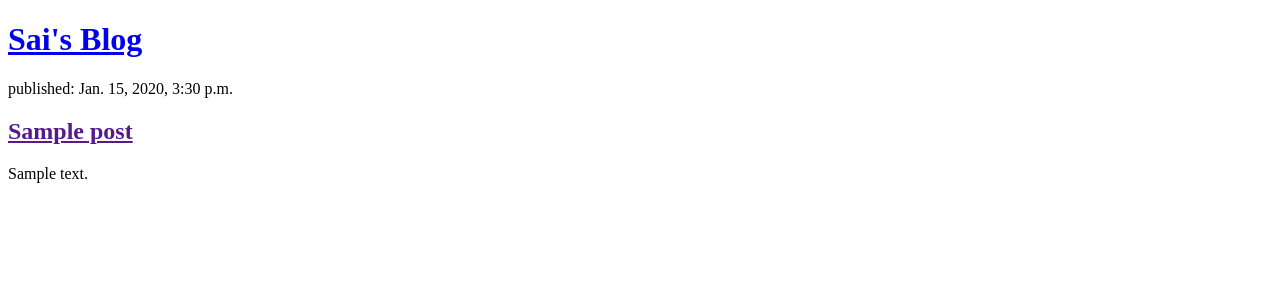
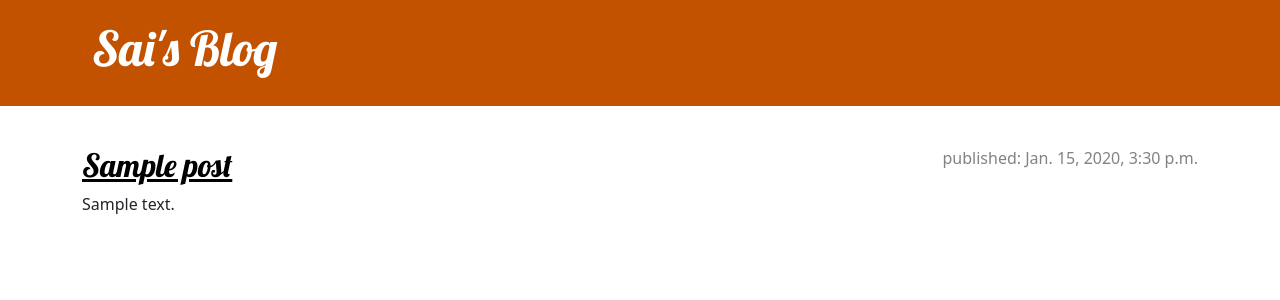
Before and after one commit to th3grimreaper/mysite, a Django app: page / in a window 1280 px wide. Shown: the top 300 px of the page. Run offline with Django 4.2, Linux system fonts and the light colour scheme; tables that the repository leaves empty hold one stand-in row (values such as "Sample post"); parts of the project's set-up code (start-up, migrations or seed data) failed here and were passed over.

Commit message:
add view and template for post detail with CSS

```diff
--- /dev/null
+++ b/blog/static/css/blog.css
@@ -0,0 +1,86 @@
+/* body { */
+/*   padding-left: 1em; */
+/* } */
+/**/
+/* article { */
+/*   padding-top: 2em; */
+/* } */
+
+.page-header {
+  background-color: #c25100;
+  margin-top: 0;
+  margin-bottom: 40px;
+  padding: 20px 20px 20px 40px;
+}
+
+.page-header h1,
+.page-header h1 a,
+.page-header h1 a:visited,
+.page-header h1 a:active {
+  color: #ffffff;
+  font-size: 36pt;
+  text-decoration: none;
+}
+
+h1,
+h2,
+h3,
+h4 {
+  font-family: "Lobster";
+}
+
+.date {
+  color: #828282;
+}
+
+.save {
+  float: right;
+}
+
+.post-form textarea,
+.post-form input {
+  width: 100%;
+}
+
+.top-menu,
+.top-menu:hover,
+.top-menu:visited {
+  color: #ffffff;
+  float: right;
+  font-size: 26pt;
+  margin-right: 20px;
+}
+
+.post {
+  margin-bottom: 70px;
+}
+
+.post h2 a,
+.post h2 a:visited {
+  color: #000000;
+}
+
+.post > .date,
+.post > .actions {
+  float: right;
+}
+
+.btn-secondary,
+.btn-secondary:visited {
+  color: #c25100;
+  background: none;
+  border-color: #c25100;
+  margin-left: 15px;
+}
+
+.btn-secondary:hover {
+  color: #ffffff;
+  background-color: #c25100;
+}
+
+/* :is(h1, h2) a { */
+/*   color: #c25100; */
+/*   font-weight: 700; */
+/*   text-decoration: none; */
+/*   font-family: "Lobster"; */
+/* } */
--- /dev/null
+++ b/blog/templates/blog/base.html
@@ -0,0 +1,35 @@
+{% load static %}
+<!doctype html>
+<html lang="en">
+  <head>
+    <meta charset="UTF-8" />
+    <meta name="viewport" content="width=device-width, initial-scale=1.0" />
+    <title>Sai's Blog</title>
+    <link
+      href="https://cdn.jsdelivr.net/npm/bootstrap@5.3.8/dist/css/bootstrap.min.css"
+      rel="stylesheet"
+      integrity="sha384-sRIl4kxILFvY47J16cr9ZwB07vP4J8+LH7qKQnuqkuIAvNWLzeN8tE5YBujZqJLB"
+      crossorigin="anonymous"
+    />
+    <link rel="stylesheet" href="{% static 'css/blog.css' %}" />
+    <link
+      rel="stylesheet"
+      href="https://fonts.googleapis.com/css?family=Lobster&subset=latin,latin-ext"
+    />
+  </head>
+  <body>
+    <header class="page-header">
+      <div class="container">
+        <h1>
+          <a href="/">Sai's Blog</a>
+        </h1>
+      </div>
+    </header>
+
+    <main class="container">
+      <div class="row">
+        <div class="col">{% block content %} {% endblock %}</div>
+      </div>
+    </main>
+  </body>
+</html>
--- a/blog/templates/blog/post_list.html
+++ b/blog/templates/blog/post_list.html
@@ -1,34 +1,10 @@
-<!doctype html>
-<html lang="en">
-  <head>
-    <meta charset="UTF-8" />
-    <meta name="viewport" content="width=device-width, initial-scale=1.0" />
-    <title>Sai's Blog</title>
-  </head>
-  <body>
-    <header>
-      <h1>
-        <a href="/">Sai's Blog</a>
-      </h1>
-    </header>
-
-    {% for post in posts %}
-    <article>
-      <time>published: {{ post.published_date }}</time>
-      <h2><a href="">{{ post.title }}</a></h2>
-      <p>{{ post.text | linebreaksbr }}</p>
-    </article>
-    {% endfor %}
-
-    <!-- <article> -->
-    <!--   <time>published: 20.12.2025, 21:19</time> -->
-    <!--   <h2><a href="">My second post</a></h2> -->
-    <!--   <p> -->
-    <!--     Lorem ipsum, dolor sit amet consectetur adipisicing elit. Ea, dolorem. -->
-    <!--     Eos, totam saepe. Quo sit fugiat nam incidunt repellendus ipsam error -->
-    <!--     quae, repellat voluptate officiis ratione voluptates corporis velit? -->
-    <!--     Ipsam! -->
-    <!--   </p> -->
-    <!-- </article> -->
-  </body>
-</html>
+{% extends 'blog/base.html' %}
+{% block content %}
+{% for post in posts %}
+<article class="post">
+  <time class="date">published: {{ post.published_date }}</time>
+  <h2><a href="{% url 'post_detail' pk=post.pk %}">{{ post.title }}</a></h2>
+  <p>{{ post.text | linebreaksbr }}</p>
+</article>
+{% endfor %}
+{% endblock %}
--- a/blog/urls.py
+++ b/blog/urls.py
@@ -4,4 +4,5 @@ from . import views
 
 urlpatterns = [
     path("", views.post_list, name="post_list"),
+    path("post/<int:pk>/", views.post_detail, name="post_detail"),
 ]
--- a/blog/views.py
+++ b/blog/views.py
@@ -1,4 +1,4 @@
-from django.shortcuts import render
+from django.shortcuts import render, get_object_or_404
 from django.utils import timezone
 from .models import Post
 
@@ -9,3 +9,8 @@ def post_list(request):
         "published_date"
     )
     return render(request, "blog/post_list.html", {"posts": posts})
+
+
+def post_detail(request, pk):
+    post = get_object_or_404(Post, pk=pk)
+    return render(request, "blog/post_detail.html", {"post": post})
```
Also changed, not shown: blog/templates/blog/post_detail.html (added, +9 -0 lines).
